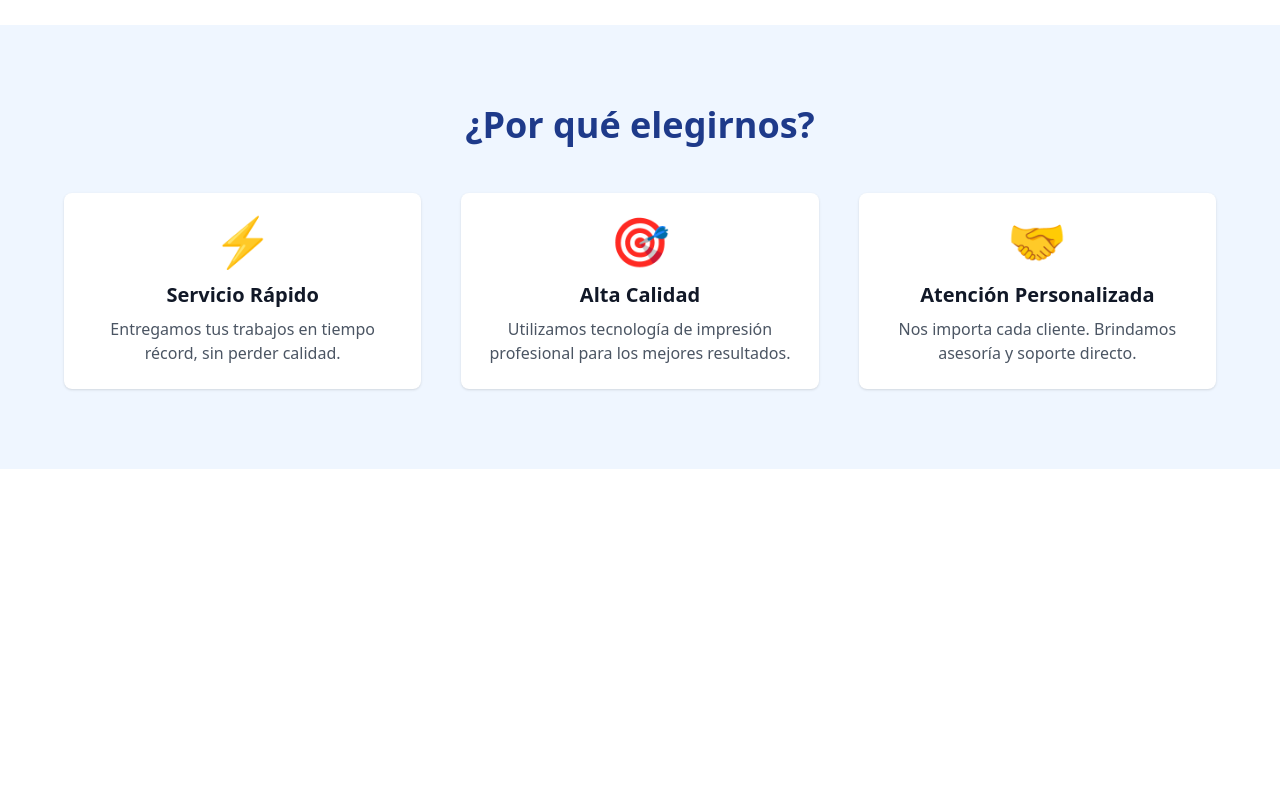
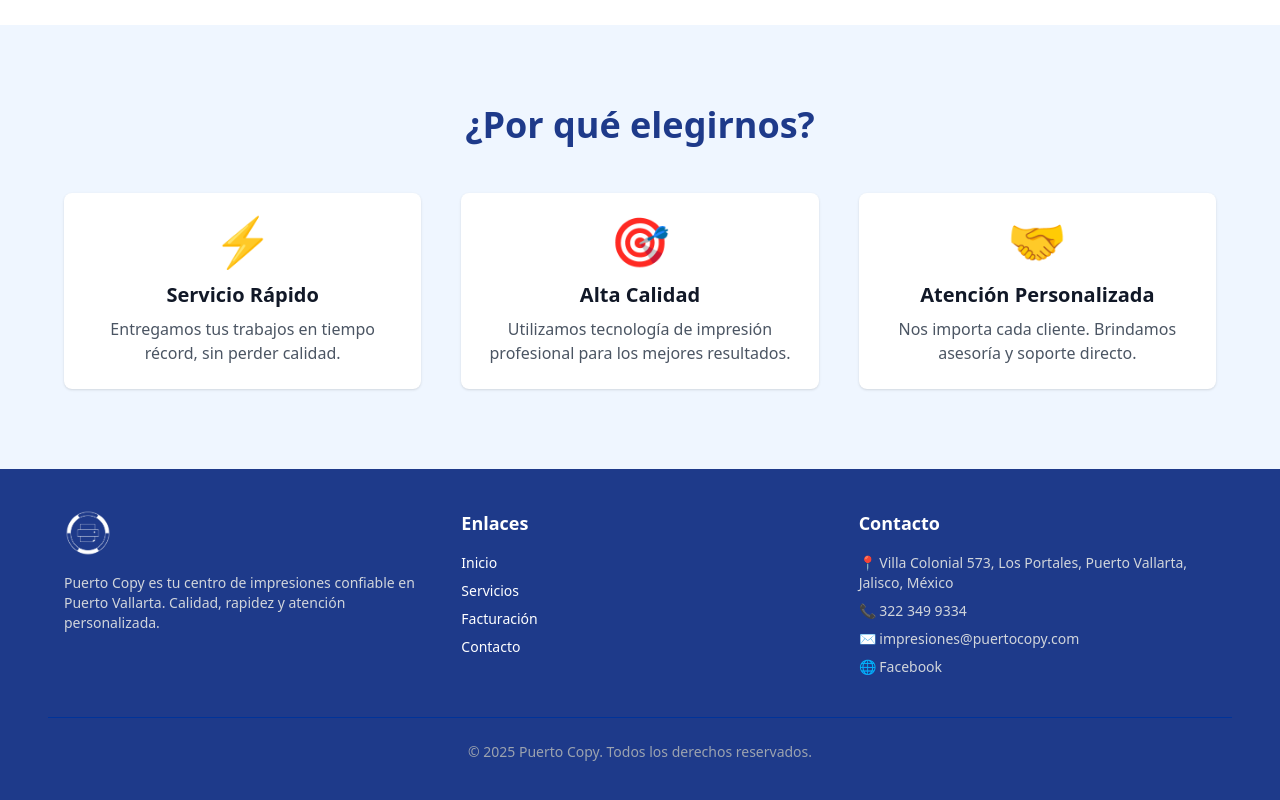
Before and after one commit to puertocopy/puerto-copy-site, a Next.js app: page / in a window 1280 px wide. Shown: the part 1235-2035 px from the top of the page. Before the commit the page ends 1704 px from the top, so only its background shows below. Built offline with nearby package versions, Linux system fonts and the light colour scheme.

Commit message:
Agrega log de datos recibidos en la API de generar factura

```diff
--- a/pages/index.js
+++ b/pages/index.js
@@ -93,6 +93,56 @@ export default function Home() {
     </div>
   </div>
 </section>
+{/* FOOTER */}
+<footer className="bg-blue-900 text-white py-10 px-6 md:px-12">
+  <div className="max-w-6xl mx-auto grid md:grid-cols-3 gap-10">
+
+    {/* Logo y descripción */}
+    <div>
+      <img src="/logoweb.png" alt="Puerto Copy Logo" className="h-12 mb-4" />
+      <p className="text-sm text-gray-300">
+        Puerto Copy es tu centro de impresiones confiable en Puerto Vallarta. Calidad, rapidez y atención personalizada.
+      </p>
+    </div>
+
+    {/* Enlaces útiles */}
+    <div>
+      <h4 className="font-semibold text-lg mb-4">Enlaces</h4>
+      <ul className="space-y-2 text-sm">
+        <li><a href="/" className="hover:text-blue-300 transition">Inicio</a></li>
+        <li><a href="#servicios" className="hover:text-blue-300 transition">Servicios</a></li>
+        <li><a href="/facturar" className="hover:text-blue-300 transition">Facturación</a></li>
+        <li><a href="#contacto" className="hover:text-blue-300 transition">Contacto</a></li>
+      </ul>
+    </div>
+
+    {/* Información de contacto */}
+    <div>
+      <h4 className="font-semibold text-lg mb-4">Contacto</h4>
+      <ul className="space-y-2 text-sm text-gray-300">
+        <li>📍 Villa Colonial 573, Los Portales, Puerto Vallarta, Jalisco, México</li>
+        <li>📞 322 349 9334</li>
+        <li>✉️ impresiones@puertocopy.com</li>
+        <li>
+          <a
+            href="https://www.facebook.com/puertocopypv"
+            target="_blank"
+            rel="noopener noreferrer"
+            className="hover:text-blue-300"
+          >
+            🌐 Facebook
+          </a>
+        </li>
+      </ul>
+    </div>
+
+  </div>
+
+  <div className="mt-10 border-t border-blue-700 pt-6 text-center text-sm text-gray-400">
+    © {new Date().getFullYear()} Puerto Copy. Todos los derechos reservados.
+  </div>
+</footer>
+
 
     </div>
   );
```
